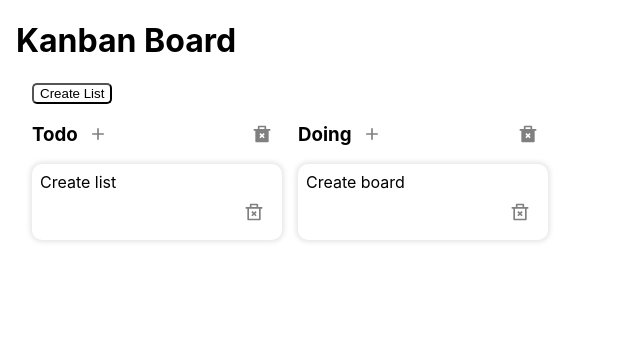
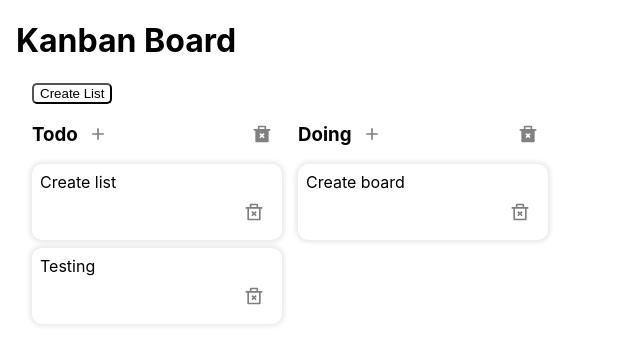
Before and after one commit to Chaitanya-Shahare/trello-clone, a React (Create React App) app: page / in a window 1280 px wide. Shown: the top 364 px of the page, without its empty margins (0-640 px from the left). Built offline with nearby package versions, Linux system fonts and the light colour scheme.

Commit message:
reorder done

```diff
--- a/src/components/Card.jsx
+++ b/src/components/Card.jsx
@@ -2,7 +2,7 @@ import React from "react";
 import "./Card.scss";
 import { RiDeleteBin2Line } from "@remixicon/react";
 
-function Card({ id, columnIndex, title, deleteCard }) {
+function Card({ id, columnIndex, index, title, deleteCard, setBoard }) {
   const onDragStart = (e) => {
     e.dataTransfer.setData(
       "card",
@@ -10,12 +10,35 @@ function Card({ id, columnIndex, title, deleteCard }) {
         id,
         sourceColumnIndex: columnIndex,
         title,
+        index,
       })
     );
     console.log(e.dataTransfer.getData("card"));
   };
+
+  const handleOnDrop = (e) => {
+    e.preventDefault();
+    const draggedCard = JSON.parse(e.dataTransfer.getData("card"));
+
+    if (draggedCard.sourceColumnIndex !== columnIndex) return;
+
+    setBoard((board) => {
+      let newBoard = [...board];
+
+      let temp = newBoard[columnIndex].cards[index];
+      newBoard[columnIndex].cards[index] = draggedCard;
+      newBoard[columnIndex].cards[draggedCard.index] = temp;
+
+      return newBoard;
+    });
+  };
   return (
-    <div className="card" draggable onDragStart={onDragStart}>
+    <div
+      className="card"
+      draggable
+      onDragStart={onDragStart}
+      onDrop={handleOnDrop}
+    >
       <div className="card__main">{title}</div>
       <div className="card__footer">
         <button className="card__delete-btn" onClick={() => deleteCard(id)}>
--- a/src/components/KanbanBoard.jsx
+++ b/src/components/KanbanBoard.jsx
@@ -16,6 +16,10 @@ function KanbanBoard() {
           {
             id: 3,
             title: "Create list",
+          },
+          {
+            id: 6,
+            title: "Testing",
           },
         ],
       },
--- a/src/components/List.jsx
+++ b/src/components/List.jsx
@@ -48,14 +48,16 @@ function List({
         </button>
       </div>
       <div className="list__cards-wrapper">
-        {cards.map((card) => {
+        {cards.map((card, cardIndex) => {
           return (
             <Card
               key={card.id}
               title={card.title}
               id={card.id}
+              index={cardIndex}
               columnIndex={index}
               deleteCard={deleteCard}
+              setBoard={setBoard}
             />
           );
         })}
```
